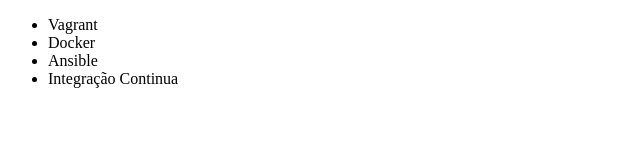
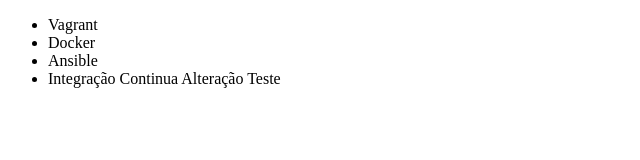
Before and after one commit to tecbrenno/gitteste, a plain HTML site: page index.html in a window 1280 px wide. Shown: the full height of the page, 0-640 px from the left. Drawn offline with Linux system fonts and the light colour scheme.

Commit message:
Renomeando nome do curso

```diff
--- a/index.html
+++ b/index.html
@@ -9,7 +9,7 @@
         <li>Vagrant</li>
         <li>Docker</li>
         <li>Ansible</li>
-        <li>Integração Continua</li>
+        <li>Integração Continua Alteração Teste</li>
     </ul>
 </body>
 </html>
```
